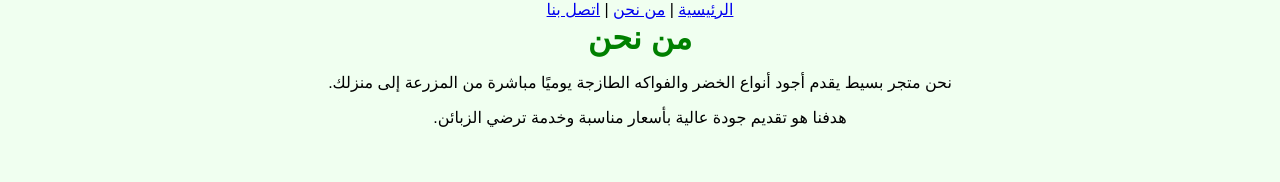
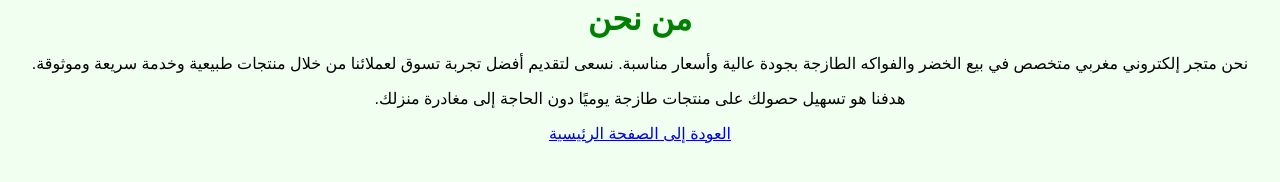
Before and after one commit to Faridoua/Mon-Magasin, a plain HTML site: page about.html in a window 1280 px wide. Drawn offline with Linux system fonts and the light colour scheme.

Commit message:
Update about.html

```diff
--- a/about.html
+++ b/about.html
@@ -6,16 +6,16 @@
   <link rel="stylesheet" href="style.css">
 </head>
 <body>
+  <h1>من نحن</h1>
+  <p>
+    نحن متجر إلكتروني مغربي متخصص في بيع الخضر والفواكه الطازجة بجودة عالية وأسعار مناسبة.
+    نسعى لتقديم أفضل تجربة تسوق لعملائنا من خلال منتجات طبيعية وخدمة سريعة وموثوقة.
+  </p>
 
-<nav>
-  <a href="index.html">الرئيسية</a> |
-  <a href="about.html">من نحن</a> |
-  <a href="contact.html">اتصل بنا</a>
-</nav>
+  <p>
+    هدفنا هو تسهيل حصولك على منتجات طازجة يوميًا دون الحاجة إلى مغادرة منزلك.
+  </p>
 
-<h1>من نحن</h1>
-<p>نحن متجر بسيط يقدم أجود أنواع الخضر والفواكه الطازجة يوميًا مباشرة من المزرعة إلى منزلك.</p>
-<p>هدفنا هو تقديم جودة عالية بأسعار مناسبة وخدمة ترضي الزبائن.</p>
-
+  <a href="index.html">العودة إلى الصفحة الرئيسية</a>
 </body>
 </html>
```
